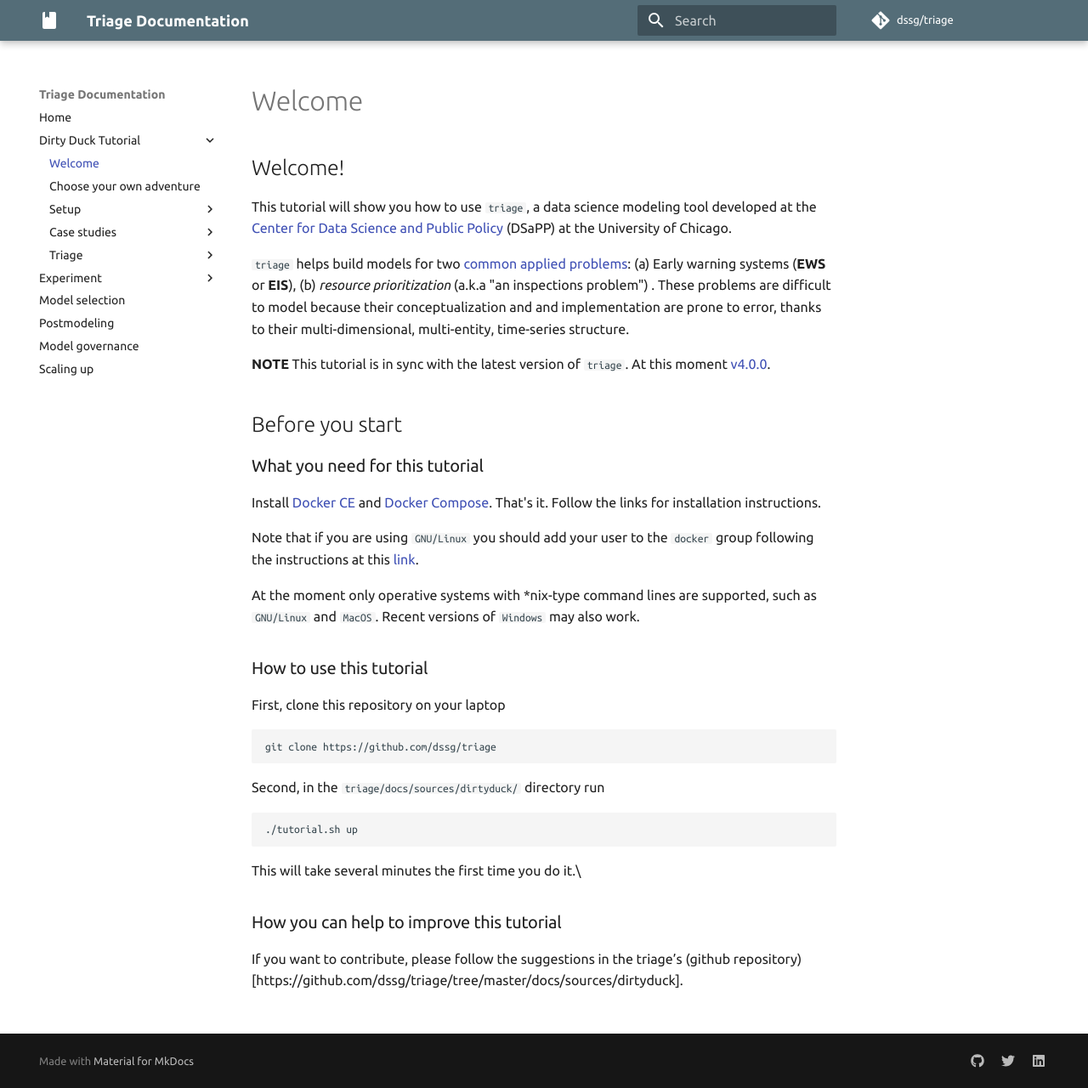
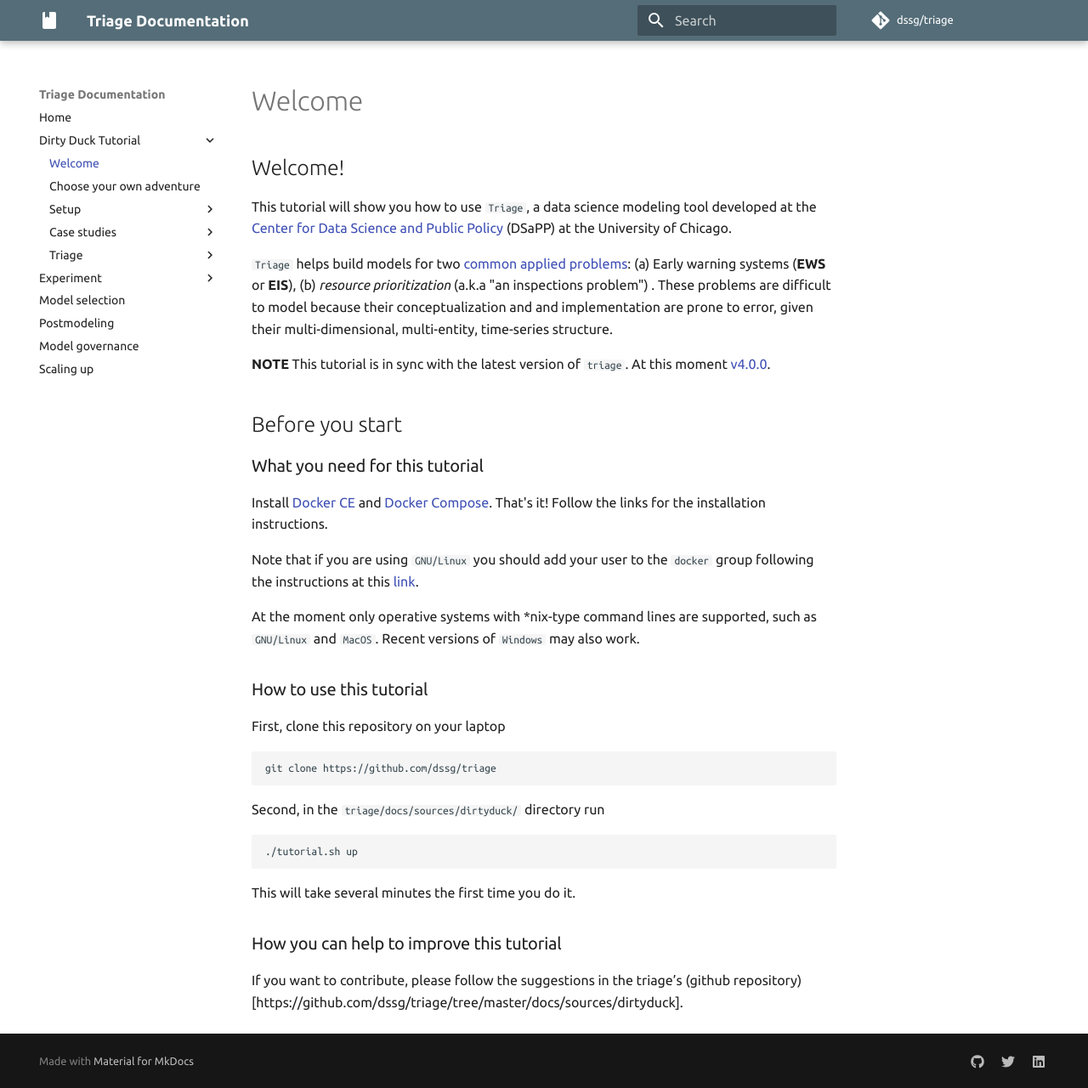
Before and after one commit to dssg/triage, an MkDocs documentation site: the page built from docs/sources/dirtyduck/docs/index.md, in a window 1280 px wide and 1280 px high. Shown: the whole window at 85% size. Built offline with MkDocs 1.6.1 and Material for MkDocs 9.7.7, drawn with Linux system fonts in a browser that asks for light colours; a script that is not in the unit is left out; comment, search, counter and statistics services are not loaded.

Commit message:
Included suggestions from @csung1 for this section

```diff
--- a/docs/sources/dirtyduck/docs/index.md
+++ b/docs/sources/dirtyduck/docs/index.md
@@ -1,10 +1,21 @@
 # Welcome!
 
-This tutorial will show you how to use `triage`, a data science modeling tool developed at the [Center for Data Science and Public Policy](http://dsapp.uchicago.edu) (DSaPP) at the University of Chicago.
+This tutorial will show you how to use `Triage`, a data science
+modeling tool developed at the [Center for Data Science and Public
+Policy](http://dsapp.uchicago.edu) (DSaPP) at the University of
+Chicago.
 
-`triage` helps build models for two [common applied problems](https://dssg.uchicago.edu/data-science-for-social-good-conference-2017/training-workshop-data-science-for-social-good-problem-templates/): (a) Early warning systems (**EWS** or **EIS**), (b) *resource prioritization* (a.k.a "an inspections problem") . These problems are difficult to model because their conceptualization and and implementation are prone to error, thanks to their multi-dimensional, multi-entity, time-series structure.
+`Triage` helps build models for two [common applied
+problems](https://dssg.uchicago.edu/data-science-for-social-good-conference-2017/training-workshop-data-science-for-social-good-problem-templates/):
+(a) Early warning systems (**EWS** or **EIS**), (b) *resource
+prioritization* (a.k.a "an inspections problem") . These problems are
+difficult to model because their conceptualization and and
+implementation are prone to error, given their multi-dimensional,
+multi-entity, time-series structure.
 
-**NOTE** This tutorial is in sync with the latest version of `triage`. At this moment [v4.0.0](https://github.com/dssg/triage/releases/tag/v4.0.0).
+**NOTE** This tutorial is in sync with the latest version of
+`triage`. At this moment
+[v4.0.0](https://github.com/dssg/triage/releases/tag/v4.0.0).
 
 
 # Before you start
@@ -12,11 +23,17 @@
 
 ## What you need for this tutorial
 
-Install [Docker CE](http://www.docker.com) and [Docker Compose](https://docs.docker.com/compose/). That's it. Follow the links for installation instructions.
+Install [Docker CE](http://www.docker.com) and [Docker
+Compose](https://docs.docker.com/compose/). That's it! Follow the
+links for the installation instructions.
 
-Note that if you are using `GNU/Linux` you should add your user to the `docker` group following the instructions at this [link](https://docs.docker.com/install/linux/linux-postinstall/).
+Note that if you are using `GNU/Linux` you should add your user to the
+`docker` group following the instructions at this
+[link](https://docs.docker.com/install/linux/linux-postinstall/).
 
-At the moment only operative systems with \*nix-type command lines are supported, such as `GNU/Linux` and `MacOS`. Recent versions of `Windows` may also work.
+At the moment only operative systems with \*nix-type command lines are
+supported, such as `GNU/Linux` and `MacOS`. Recent versions of
+`Windows` may also work.
 
 
 ## How to use this tutorial
@@ -29,7 +46,7 @@
 
     ./tutorial.sh up
 
-This will take several minutes the first time you do it.\
+This will take several minutes the first time you do it.
 
 
 ## How you can help to improve this tutorial
```
